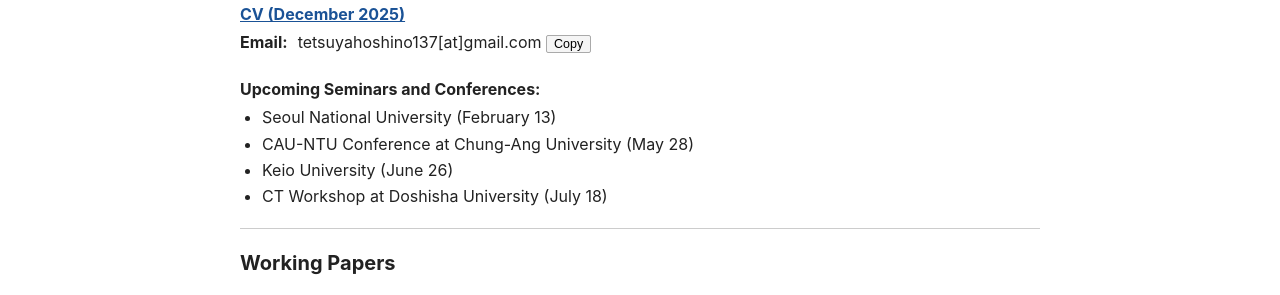
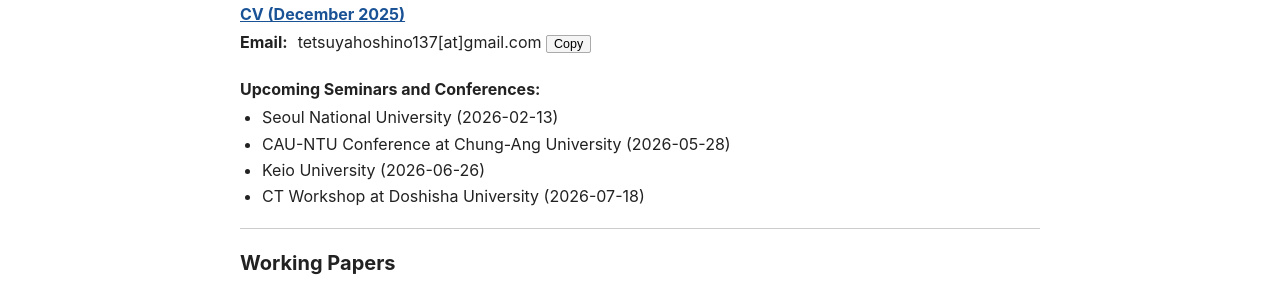
Before and after one commit to tetsuyahoshino137/tetsuyahoshino137.github.io, a Jekyll site: the page built from index.md, in a window 1280 px wide. Shown: the part 182-477 px from the top of the page. Built offline with Jekyll 4.4.1, drawn with Linux system fonts in a browser that asks for light colours.

Commit message:
Update index.md

```diff
--- a/index.md
+++ b/index.md
@@ -23,10 +23,10 @@
 
 <p class="upcoming-title"><strong>Upcoming Seminars and Conferences:</strong></p>
 <ul class="upcoming-list">
-  <li>Seoul National University (February 13)</li>
-  <li>CAU-NTU Conference at Chung-Ang University (May 28)</li>
-  <li>Keio University (June 26)</li>
-  <li>CT Workshop at Doshisha University (July 18)</li>
+  <li>Seoul National University (2026-02-13)</li>
+  <li>CAU-NTU Conference at Chung-Ang University (2026-05-28)</li>
+  <li>Keio University (2026-06-26)</li>
+  <li>CT Workshop at Doshisha University (2026-07-18)</li>
 </ul>
 
 ---
```
